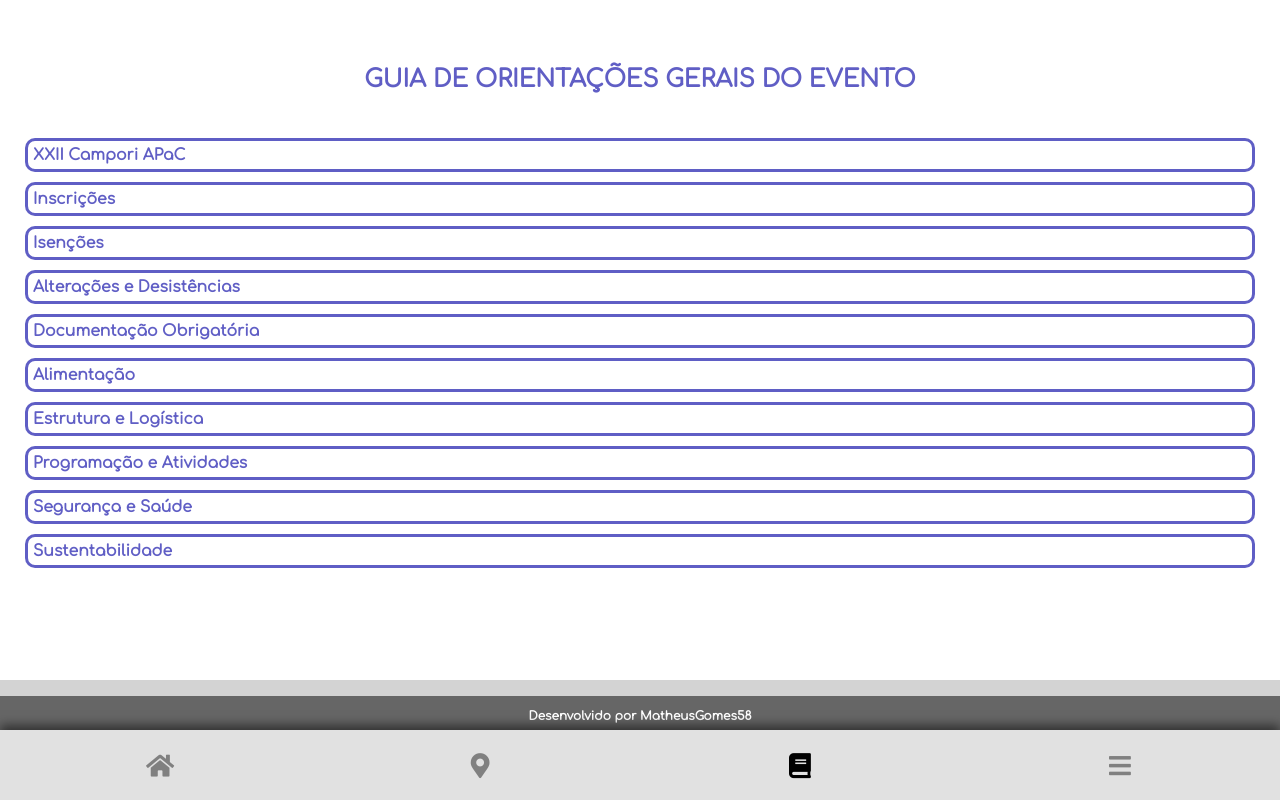
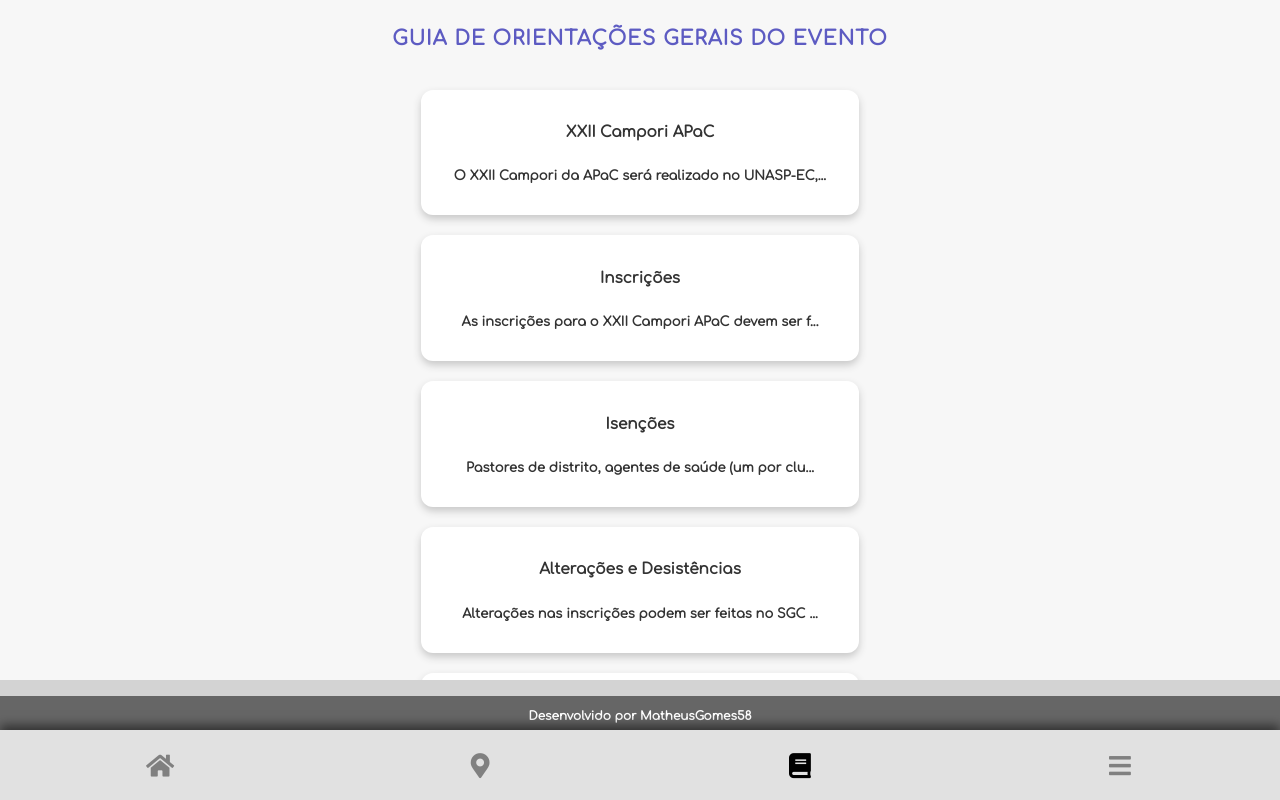
Before and after one commit to MatheusGomes58/AppCamporiAPaC, a React (Create React App) app: page /guide in a window 1280 px wide. Built offline with nearby package versions, Linux system fonts and the light colour scheme.

Commit message:
finalizando as telas

```diff
--- a/src/css/activitiesPage.css
+++ b/src/css/activitiesPage.css
@@ -134,6 +134,7 @@ h1 {
   align-items: center;
   justify-content: center;
   width: 100%;
+  height: 40vh;
   position: relative;
 }
 
--- a/src/css/guidePage.css
+++ b/src/css/guidePage.css
@@ -1,57 +1,171 @@
-.GuidePage {
+/* Estilo base */
+.guide {
+    color: black;
+    background-color: rgba(255, 255, 255, 0.822);
+    width: 100vw;
+    height: 85vh;
+    overflow: auto;
+}
+
+/* Estrutura dos cards */
+.guide-card {
+    width: 96%;
+    max-width: 400px;
+    background: #ffffff;
+    border-radius: 12px;
+    box-shadow: 0px 4px 8px rgba(0, 0, 0, 0.2);
+    overflow: hidden;
+    transition: transform 0.3s ease-in-out, box-shadow 0.3s ease-in-out;
+    display: flex;
+    flex-direction: column;
+    padding: 1.5%;
+    color: black;
+    margin: 10px;
+}
+
+.guide-card:hover {
+    transform: translateY(-4px);
+    box-shadow: 0px 6px 12px rgba(0, 0, 0, 0.3);
+}
+
+/* Header do card */
+.guide-card-header {
+    width: 100%;
+    height: 40vh;
+    background: linear-gradient(to right, #0056b3, #003d80);
+    color: white;
+    text-align: center;
+    display: flex;
+    flex-direction: column;
+    justify-content: center;
+    align-items: center;
+    position: relative;
+    overflow: hidden;
+}
+
+.guide-card-header::before {
+    content: '';
+    position: absolute;
+    top: 0;
+    left: 0;
+    width: 100%;
+    height: 100%;
+    background-color: rgba(0, 0, 0, 0.5);
+    z-index: 1;
+}
+
+.guide-card-header>* {
+    z-index: 2;
+}
+
+/* Imagem no Header */
+.guide-card-header .guide-image-container {
     display: flex;
     justify-content: center;
-    flex-direction: column;
-    color: black;
-    background-color: white;
-    width: 100vw;
-    height: 85vh;
+    align-items: center;
+    width: 100%;
+    height: 90%;
 }
 
-.guideImage {
-    width: 100%;
-    height: 100px;
-    object-fit: cover;
+.guide-card-header .guide-image {
+    width: auto;
+    height: 100%;
+    max-height: 85%;
+    object-fit: contain;
+    display: block;
+    margin: 0 auto;
 }
 
-.guidesSection {
-    height: 60vh;
-    overflow: auto;
-    scrollbar-width: thin; /* Para Firefox */
-    scrollbar-color: rgba(0,0,0,0.5) transparent; /* Para Firefox */
-    -ms-overflow-style: none; /* Para Internet Explorer e Edge */
-    padding: 20px;
+/* Conteúdo do card */
+.guide-card-content {
+    width: 100%;
+    height: auto;
+    display: flex;
+    flex-direction: column;
+    justify-content: center;
+    text-align: center;
+    color: #333;
 }
 
-.guideTitle {
-    font-size: 1.2em;
-    font-weight: bold;
-    cursor: pointer;
-    text-align: left;
-    margin: 5px;
-    padding: 5px;
-    border-radius: 10px;
-    color: #0300a3a1;
-    border: 3px solid #0300a3a1;
-    background-color: rgba(255, 255, 255, 0.693);
+.guide-card-content::-webkit-scrollbar {
+    width: 6px;
 }
 
-.guideTitle {
-    list-style-type: none;
-    cursor: pointer;
+.guide-card-content::-webkit-scrollbar-track {
+    background: #f1f1f1;
+    border-radius: 10px;
 }
 
-.guideTitle::-webkit-details-marker {
-    display: none;
+.guide-card-content::-webkit-scrollbar-thumb {
+    background: #666;
+    border-radius: 10px;
 }
 
-.guideDescription {
-    margin-top: 10px;
-    text-align: left;
-    padding-left: 1%;
-    padding-right: 1%;
+.guide-card-content::-webkit-scrollbar-thumb:hover {
+    background: #444;
 }
 
-.guideData {
-    margin: 20px;
+/* Títulos e Textos */
+.guide-title {
+    color: #0300a3a1;
+    font-size: 20px;
+    font-weight: bold;
+    padding: 10px;
+    text-transform: uppercase;
+    letter-spacing: 1px;
 }
+
+.guide-text {
+    color: #222;
+    font-size: 16px;
+    padding: 10px;
+    line-height: 1.6;
+}
+
+/* Botões */
+.guide-button {
+    font-size: 16px;
+    padding: 10px;
+    border-radius: 25px;
+    border: 3px solid #0300a3a1;
+    background-color: white;
+    color: #0300a3a1;
+    transition: background 0.3s ease-in-out;
+}
+
+/* Layout de Grid */
+.guide-columns {
+    display: flex;
+    flex-direction: column;
+    align-items: center;
+    justify-content: center;
+    width: 100%;
+}
+
+.guide-columns-buttons {
+    display: flex;
+    flex-direction: row;
+    align-items: center;
+    justify-content: center;
+    width: 100%;
+}
+
+/* Responsividade */
+@media (max-width: 768px) {
+    .guide-card {
+        width: 100%;
+        padding: 3%;
+    }
+
+    .guide-columns {
+        grid-template-columns: 1fr;
+    }
+
+    .guide-title {
+        font-size: 18px;
+    }
+
+    .guide-button {
+        font-size: 14px;
+    }
+}
--- a/src/css/homePage.css
+++ b/src/css/homePage.css
@@ -14,6 +14,9 @@
 
 .modal-content {
   position: relative;
+  display: flex;
+  justify-content: center;
+  align-items: center;
   border: none;
   padding: 20px;
   width: 90vw;
--- a/src/css/menuPage.css
+++ b/src/css/menuPage.css
@@ -63,14 +63,15 @@
 .menu-lists {
     width: 100%;
     max-width: 600px;
-    margin-top: 24px;
 }
 
 .menu-list {
-    background: rgba(255, 255, 255, 0.1);
-    padding: 15px;
+    background: white;
+    padding: 10px;
     border-radius: 8px;
     backdrop-filter: blur(5px);
+    color: #0300a3a1;
+    margin: 30px;
 }
 
 .menu-list-title {
@@ -89,7 +90,6 @@
     padding: 12px;
     border-radius: 8px;
     text-decoration: none;
-    color: white;
     font-weight: 500;
     transition: background 0.3s ease, color 0.3s ease;
 }
--- a/src/data/clubes.json
+++ b/src/data/clubes.json
@@ -407,7 +407,7 @@
     {
         "NOME": "THIAGO DOS SANTOS",
         "CLUBE": "RIGEL",
-        "IGREJA": "BARÃO GERALDO",
+        "IGREJA": "JARDIM SANTA MÔNICA",
         "DISTRITO": "BARÃO GERALDO",
         "DATA DE NASCIMENTO": "1983-06-25",
         "CELULAR": "997763130",
--- a/src/data/menuCard.json
+++ b/src/data/menuCard.json
@@ -32,18 +32,11 @@
     ],
     "menuLists": [
       {
-        "title": "Configurações",
+        "title": "Acesso Administrativo",
         "items": [
-          { "title": "Conta", "link": "/settings/account" },
-          { "title": "Notificações", "link": "/settings/notifications" },
-          { "title": "Documentos", "link": "/settings/documents" }
-        ]
-      },
-      {
-        "title": "Administrativo",
-        "items": [
-          { "title": "Notificações", "link": "/help/faq" },
-          { "title": "Contato", "link": "/help/contact" }
+          { "title": "Cadastrar Avisos", "link": "/adm/notification" },
+          { "title": "Agendar Atividades", "link": "/adm/schedules" },
+          { "title": "Registrar Pontuação", "link":"/adm/scores"}
         ]
       }
     ]
--- a/src/pages/guidePage.jsx
+++ b/src/pages/guidePage.jsx
@@ -1,42 +1,84 @@
-import React, { useEffect, useState, memo } from 'react';
+import React, { useEffect, useState } from 'react';
 import '../css/guidePage.css';
-import imageGuidePage from '../img/imageGuidePage.jpg';
 import guideData from '../data/guideData.json';
 
-// Custom hook to fetch guides
-const useGuides = () => {
+function GuidePage() {
     const [guides, setGuides] = useState([]);
+    const [currentGuide, setCurrentGuide] = useState(null);
+    const [currentIndex, setCurrentIndex] = useState(0);
 
     useEffect(() => {
         setGuides(guideData);
     }, []);
 
-    return guides;
-};
+    // Abrir um guia no modal
+    const openGuide = (index) => {
+        setCurrentGuide(guides[index]);
+        setCurrentIndex(index);
+    };
 
-// Memoized Guide component for better performance
-const Guide = memo(({ guide }) => (
-    <details className='guide'>
-        <summary className='guideTitle'>{guide.title}</summary>
-        <div className='guideData'>
-            {guide.description.map((desc, i) => (
-                <p key={i} className='guideDescription'>{desc}</p>
-            ))}
-        </div>
-    </details>
-));
+    // Fechar modal
+    const closeGuide = () => {
+        setCurrentGuide(null);
+    };
 
-function GuidePage() {
-    const guides = useGuides();
+    // Navegação
+    const nextGuide = () => {
+        if (currentIndex < guides.length - 1) {
+            setCurrentIndex(currentIndex + 1);
+            setCurrentGuide(guides[currentIndex + 1]);
+        }
+    };
+
+    const prevGuide = () => {
+        if (currentIndex > 0) {
+            setCurrentIndex(currentIndex - 1);
+            setCurrentGuide(guides[currentIndex - 1]);
+        }
+    };
 
     return (
-        <div className="GuidePage">
-            <h2>GUIA DE ORIENTAÇÕES GERAIS DO EVENTO</h2>
-            <div className='guidesSection'>
+        <div className="guide">
+            <h2 className="guide-title">Guia de Orientações Gerais do Evento</h2>
+
+            {/* Lista de guias no formato de cards */}
+            <div className="guide-columns">
                 {guides.map((guide, index) => (
-                    <Guide key={index} guide={guide} />
+                    <div key={index} className="guide-card" onClick={() => openGuide(index)}>
+                        <div className="guide-card-content">
+                            <h3>{guide.title}</h3>
+                            <p>{guide.description[0].slice(0, 50)}...</p>
+                        </div>
+                    </div>
                 ))}
             </div>
+
+            {/* Modal para exibir detalhes do guia */}
+            {currentGuide && (
+                <div className="modal-overlay">
+                    <div className="modal-content">
+                        <div className='guide-card'>
+                            <span className="close-button" onClick={closeGuide}>&times;</span>
+                            <h3 className="guide-title">{currentGuide.title}</h3>
+                            <div className="guideData">
+                                {currentGuide.description.map((desc, i) => (
+                                    <p key={i} className="guideDescription">{desc}</p>
+                                ))}
+                            </div>
+
+                            {/* Botões de navegação */}
+                            <div className="guide-columns-buttons">
+                                <button className="guide-button" onClick={prevGuide} disabled={currentIndex === 0}>
+                                    ← Anterior
+                                </button>
+                                <button className="guide-button" onClick={nextGuide} disabled={currentIndex === guides.length - 1}>
+                                    Próximo →
+                                </button>
+                            </div>
+                        </div>
+                    </div>
+                </div>
+            )}
         </div>
     );
 }
```
Also changed, not shown: src/components/Auth/login.css (+47 -16 lines), src/components/Auth/register.jsx (+46 -16 lines), 2 other files (tests, documents, lock files or other folders).
